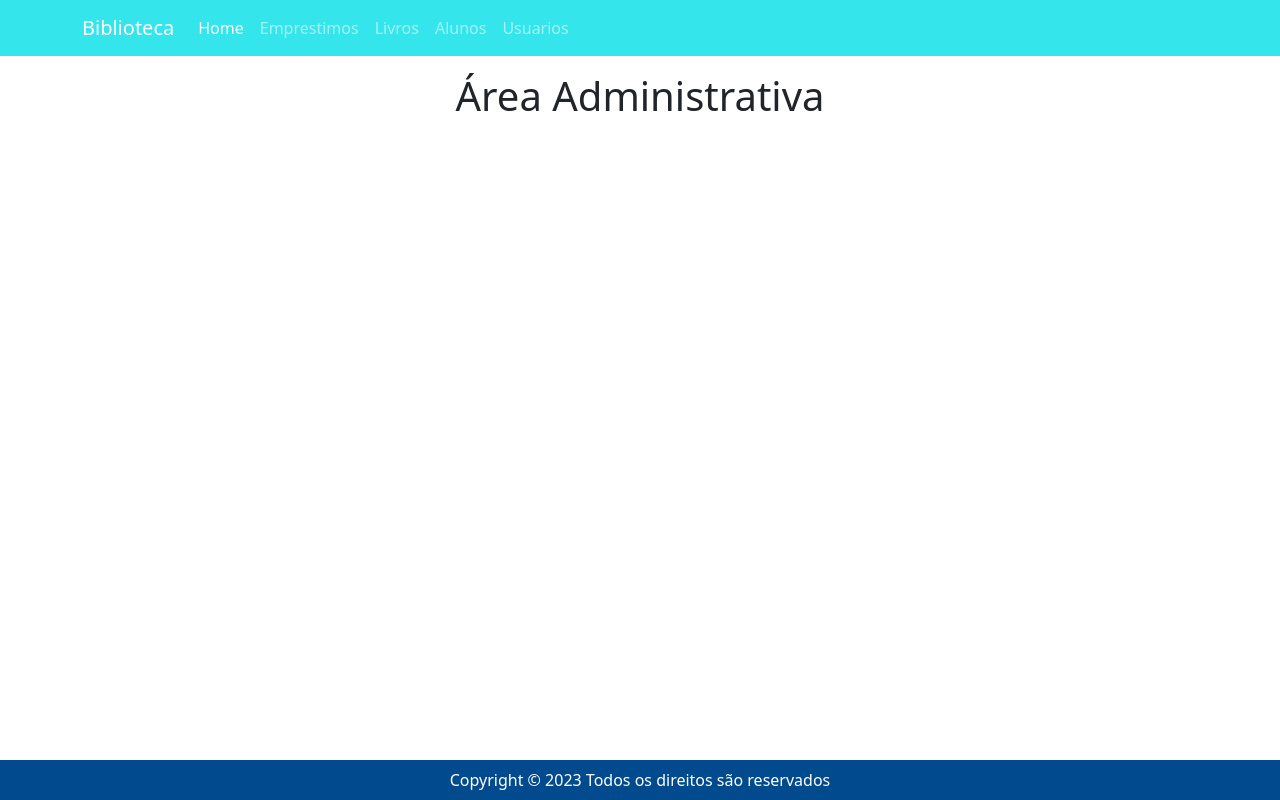
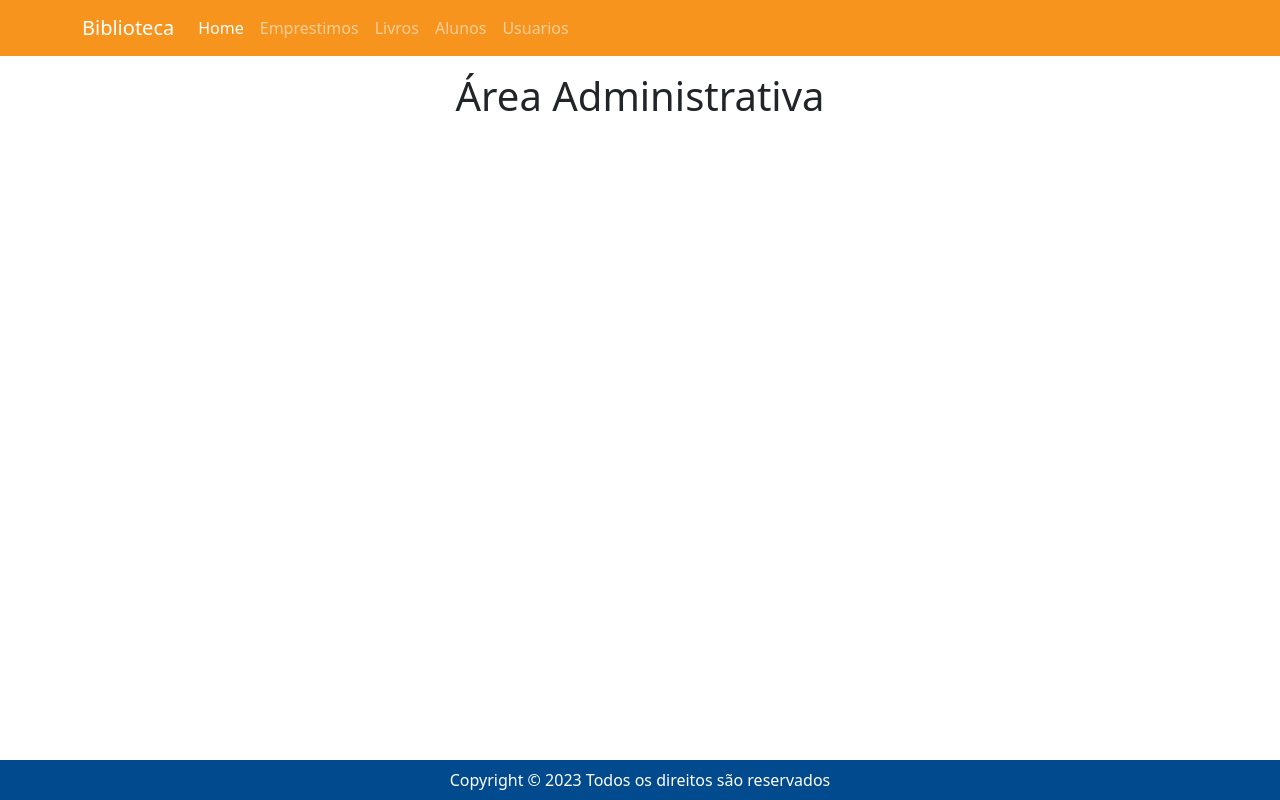
Before and after one commit to AllanViniciusRB/sistemabiblioteca, a PHP site: page /admin/index.php in a window 1280 px wide. Run offline with PHP 8.4, Linux system fonts and the light colour scheme.

Commit message:
modificação

```diff
--- a/admin/index.php
+++ b/admin/index.php
@@ -9,7 +9,7 @@
 
     <style>
         :root{
-            --bs-primary-rgb:52, 229, 235;
+            --bs-primary-rgb:247, 148, 30;
             --bs-secondary-rgb:0,74,141;
 
         }
@@ -37,7 +37,6 @@
             </div>
         </nav>
     </header>
-
     <main class="container mt-3 mb-3 text-center">
         <h1>Área Administrativa</h1>
     </main>
```
